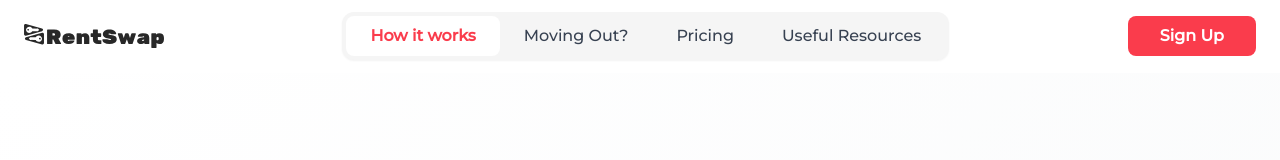
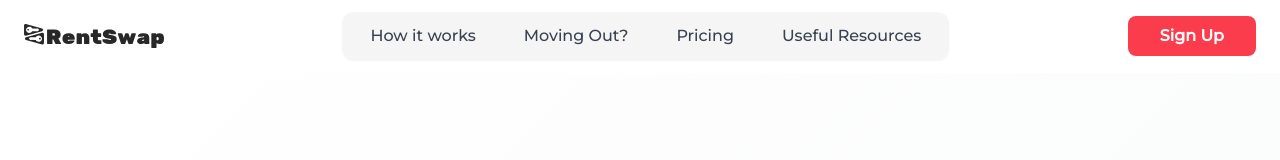
Before and after one commit to This-Marinov-guy/rentswap-v2, a Next.js app: page / in a window 1280 px wide. Shown: the top 160 px of the page. Built offline with nearby package versions, Linux system fonts and the light colour scheme.

Commit message:
fix header

```diff
--- a/src/components/Header.tsx
+++ b/src/components/Header.tsx
@@ -45,11 +45,17 @@ const Header = () => {
   };
 
   // Helper function to check if a link is active
-  const isActive = (path: string, hash: string) => {
-    if (path === "/") {
-      return pathname === "/" && (!currentHash || currentHash === hash);
+  const isActive = (path: string, hash?: string) => {
+    // For hash-only links on the home page
+    if (path === "/" && hash) {
+      return pathname === "/" && currentHash === hash;
     }
-    return pathname.startsWith(path) || currentHash === hash;
+    // For regular page routes
+    if (!hash) {
+      return pathname === path || pathname.startsWith(path + "/");
+    }
+    // For links that could be either a path or hash
+    return pathname === path || currentHash === hash;
   };
 
   return (
@@ -82,7 +88,7 @@ const Header = () => {
             <Link
               href="/#moving-out"
               className={`${styles.navLink} ${
-                isActive("/moving-out", "#moving-out") ? styles.active : ""
+                isActive("/", "#moving-out") ? styles.active : ""
               }`}
             >
               Moving Out?
@@ -90,7 +96,7 @@ const Header = () => {
             <Link
               href="/pricing"
               className={`${styles.navLink} ${
-                isActive("/pricing", "#pricing") ? styles.active : ""
+                isActive("/pricing") ? styles.active : ""
               }`}
             >
               Pricing
@@ -98,7 +104,7 @@ const Header = () => {
             <Link
               href="/resources"
               className={`${styles.navLink} ${
-                isActive("/resources", "#resources") ? styles.active : ""
+                isActive("/resources") ? styles.active : ""
               }`}
             >
               Useful Resources
@@ -157,7 +163,7 @@ const Header = () => {
               <Link
                 href="/#moving-out"
                 className={`${styles.mobileNavLink} ${
-                  isActive("/moving-out", "#moving-out") ? styles.active : ""
+                  isActive("/", "#moving-out") ? styles.active : ""
                 }`}
               >
                 Moving Out?
@@ -165,7 +171,7 @@ const Header = () => {
               <Link
                 href="/pricing"
                 className={`${styles.mobileNavLink} ${
-                  isActive("/pricing", "#pricing") ? styles.active : ""
+                  isActive("/pricing") ? styles.active : ""
                 }`}
               >
                 Pricing
@@ -173,7 +179,7 @@ const Header = () => {
               <Link
                 href="/resources"
                 className={`${styles.mobileNavLink} ${
-                  isActive("/resources", "#resources") ? styles.active : ""
+                  isActive("/resources") ? styles.active : ""
                 }`}
               >
                 Useful Resources
```
